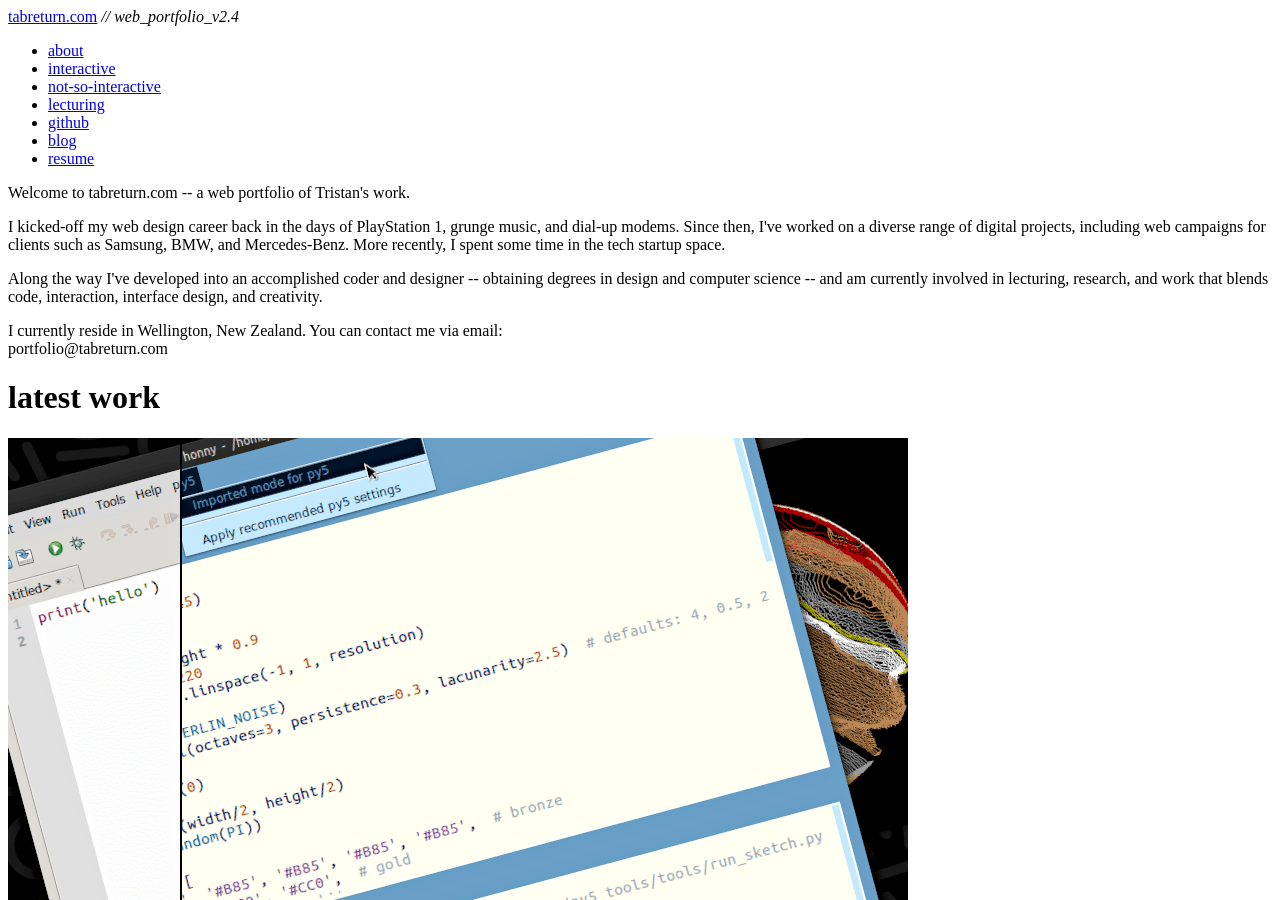
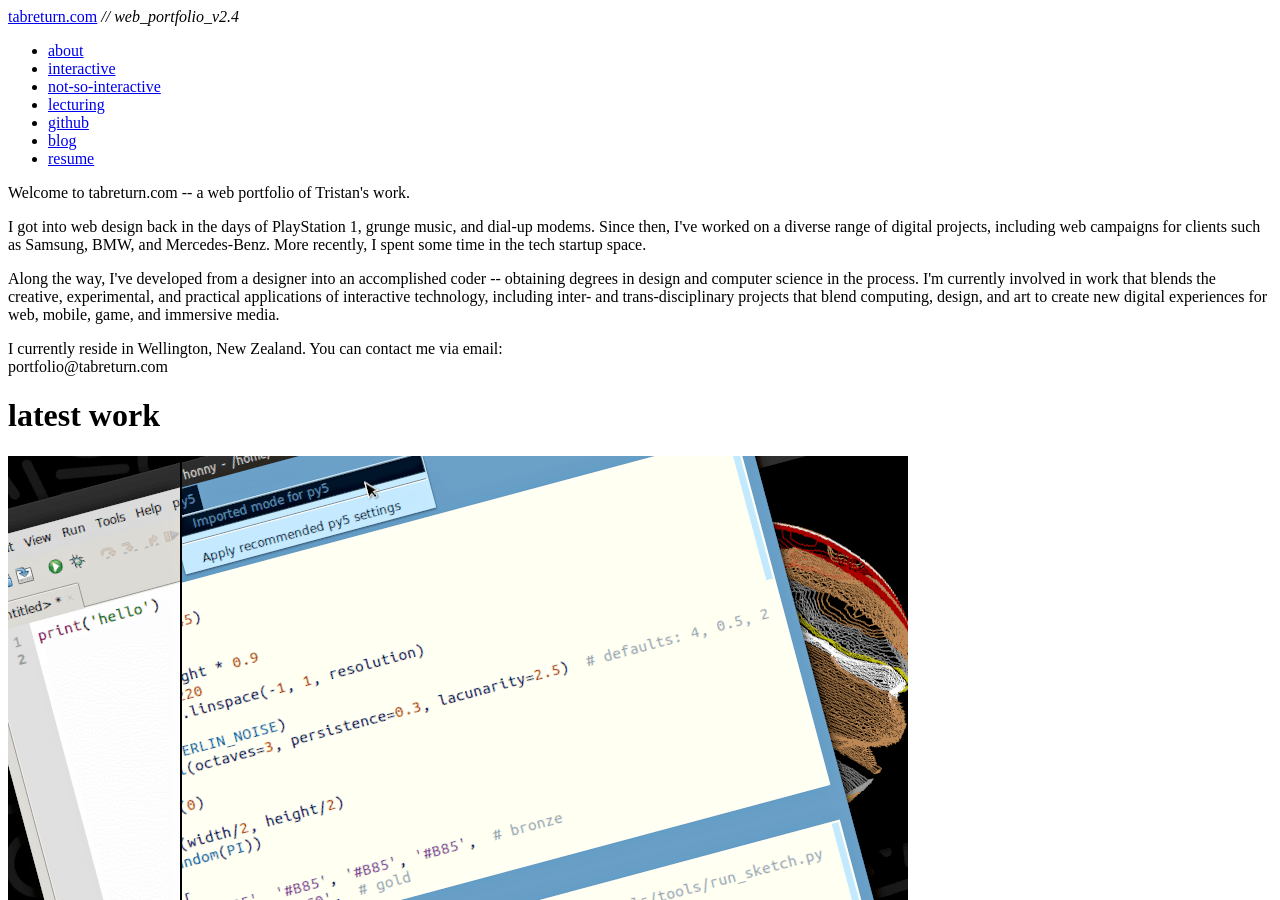
Before and after one commit to tabreturn/tabreturn.portfolio, a Jekyll site: the page built from about.html, in a window 1280 px wide and 900 px high. Built offline with Jekyll 4.4.1, drawn with Linux system fonts in a browser that asks for light colours; comment, search, counter and statistics services are not loaded.

Commit message:
- update intro wording

```diff
--- a/about.html
+++ b/about.html
@@ -7,17 +7,18 @@ title:  latest
   Welcome to tabreturn.com -- a web portfolio of Tristan's work.
   </p>
   <p>
-  I kicked-off my web design career back in the days of PlayStation 1, grunge
-  music, and dial-up modems. Since then, I've worked on a diverse range of
-  digital projects, including web campaigns for clients such as Samsung, BMW,
-  and Mercedes-Benz. More recently, I spent some time in the tech startup
-  space.
+  I got into web design back in the days of PlayStation 1, grunge music, and
+  dial-up modems. Since then, I've worked on a diverse range of digital
+  projects, including web campaigns for clients such as Samsung, BMW, and
+  Mercedes-Benz. More recently, I spent some time in the tech startup space.
   </p>
   <p>
-  Along the way I've developed into an accomplished coder and designer --
-  obtaining degrees in design and computer science -- and am currently involved
-  in lecturing, research, and work that blends code, interaction, interface
-  design, and creativity.
+  Along the way, I've developed from a designer into an accomplished coder --
+  obtaining degrees in design and computer science in the process. I'm
+  currently involved in work that blends the creative, experimental, and
+  practical applications of interactive technology, including inter- and
+  trans-disciplinary projects that blend computing, design, and art to create
+  new digital experiences for web, mobile, game, and immersive media.
   </p>
   <p>
   I currently reside in Wellington, New Zealand. You can contact me via email:
```
